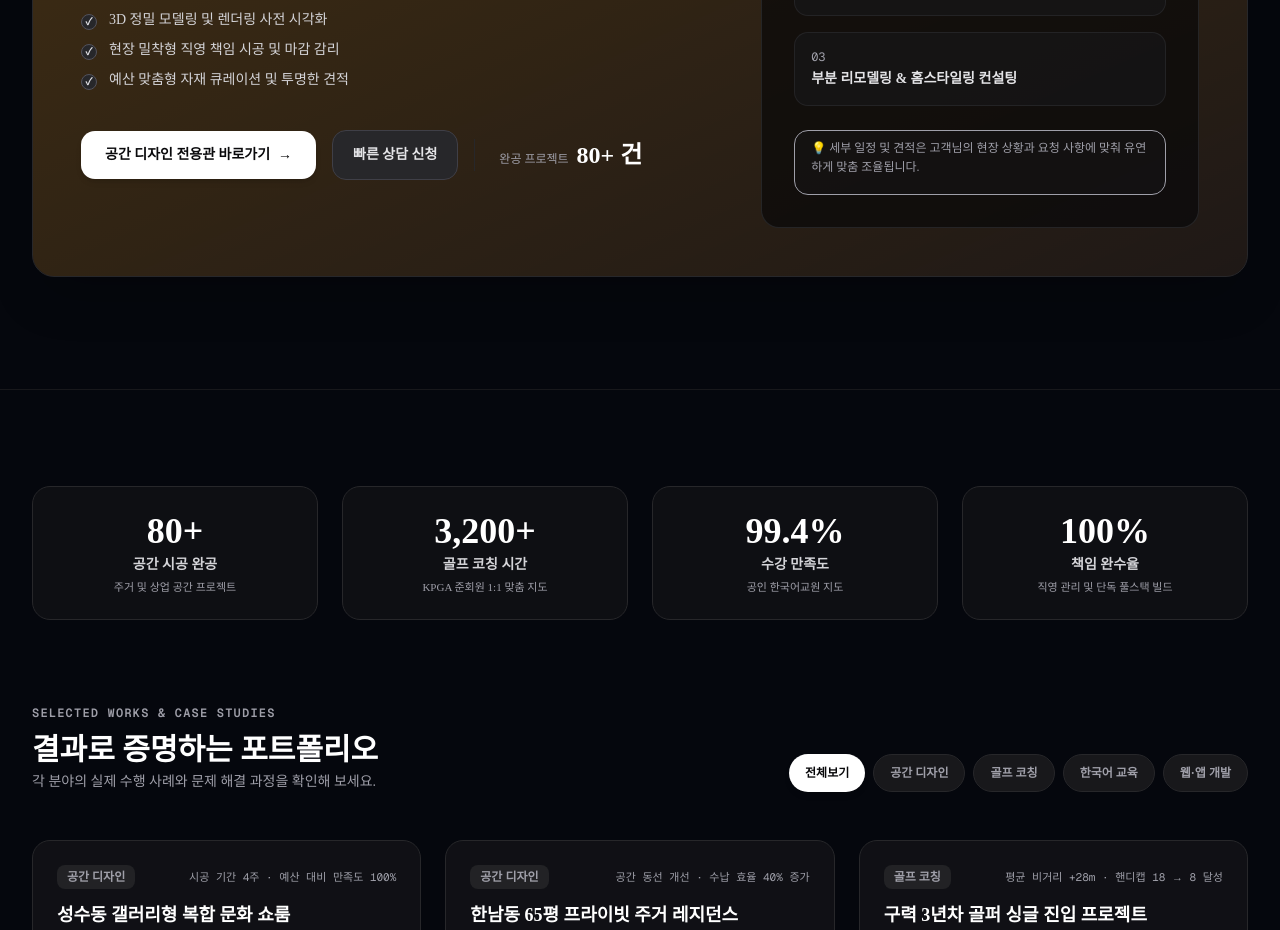
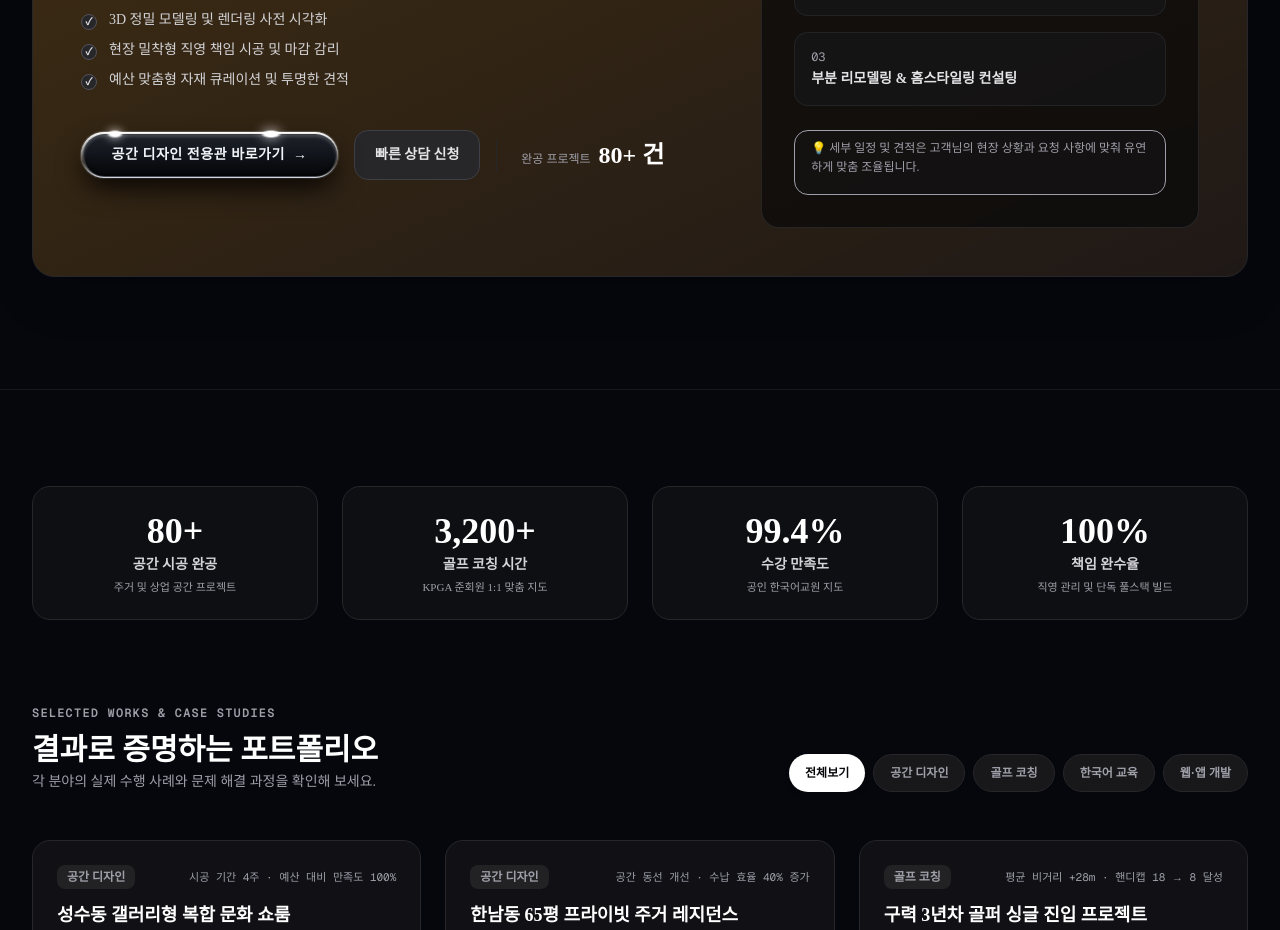
Before and after one commit to alvin717/thegrim, a Next.js app: page / in a window 1280 px wide. Shown: the part 1600-2530 px from the top of the page. Built offline with nearby package versions, Linux system fonts and the light colour scheme; no server answers.

Commit message:
style: apply luxury chrome capsule button design matching user reference

```diff
--- a/app/dev/page.tsx
+++ b/app/dev/page.tsx
@@ -114,14 +114,18 @@ export default function DevPage() {
           <div className="pt-4 flex flex-wrap justify-center gap-4">
             <a
               href="#solutions"
-              className="px-6 py-3.5 rounded-xl bg-white text-zinc-950 font-bold text-sm hover:bg-zinc-200 transition-all shadow-lg active:scale-95 min-h-[44px] flex items-center gap-2"
+              className="chrome-capsule-btn group"
             >
-              <span>개발 솔루션 둘러보기</span>
-              <span>↓</span>
+              <span className="chrome-sparkle-left" />
+              <span className="chrome-sparkle-right" />
+              <span className="chrome-capsule-inner px-7 py-3 text-sm">
+                <span>개발 솔루션 둘러보기</span>
+                <span className="text-zinc-400 group-hover:translate-y-0.5 transition-transform font-bold">↓</span>
+              </span>
             </a>
             <a
               href="#contact"
-              className="px-6 py-3.5 rounded-xl bg-zinc-850 hover:bg-zinc-800 text-white font-bold text-sm border border-zinc-700 transition-all min-h-[44px] flex items-center gap-2"
+              className="px-6 py-3.5 rounded-full bg-zinc-850 hover:bg-zinc-800 text-white font-bold text-sm border border-zinc-700 transition-all min-h-[46px] flex items-center gap-2"
             >
               <span>프로젝트 외주 & 견적 문의</span>
               <span>→</span>
--- a/app/globals.css
+++ b/app/globals.css
@@ -130,3 +130,97 @@
     overflow-x: hidden;
   }
 }
+
+/* ─────────────────────────────────────────────────────────────
+   럭셔리 메탈릭 크롬 알약 버튼 (Chrome Capsule Glass Button)
+   - 첨부 이미지 기반: 유려한 실버 크롬 더블 림 + 다크 렌즈 그라데이션 + 스파클 광택
+───────────────────────────────────────────────────────────── */
+.chrome-capsule-btn {
+  position: relative;
+  display: inline-flex;
+  align-items: center;
+  justify-content: center;
+  border-radius: 9999px;
+  padding: 1.5px;
+  background: linear-gradient(
+    180deg,
+    rgba(255, 255, 255, 0.95) 0%,
+    rgba(200, 210, 225, 0.6) 35%,
+    rgba(60, 65, 75, 0.3) 65%,
+    rgba(230, 240, 255, 0.9) 100%
+  );
+  box-shadow:
+    0 12px 28px -4px rgba(0, 0, 0, 0.9),
+    0 0 1px 1px rgba(255, 255, 255, 0.25),
+    inset 0 1px 1.5px rgba(255, 255, 255, 0.8);
+  cursor: pointer;
+  transition: all 0.3s cubic-bezier(0.16, 1, 0.3, 1);
+  text-decoration: none;
+  min-height: 46px;
+}
+
+.chrome-capsule-btn:hover {
+  transform: translateY(-1.5px) scale(1.015);
+  box-shadow:
+    0 16px 36px -4px rgba(0, 0, 0, 0.95),
+    0 0 20px 2px rgba(255, 255, 255, 0.35),
+    inset 0 1px 2px rgba(255, 255, 255, 0.9);
+}
+
+.chrome-capsule-btn:active {
+  transform: translateY(1px) scale(0.985);
+}
+
+.chrome-capsule-inner {
+  position: relative;
+  display: inline-flex;
+  align-items: center;
+  justify-content: center;
+  gap: 0.5rem;
+  width: 100%;
+  height: 100%;
+  border-radius: 9999px;
+  padding: 0.65rem 1.75rem;
+  background: linear-gradient(
+    180deg,
+    #1d2129 0%,
+    #12151c 45%,
+    #0a0c10 75%,
+    #05070a 100%
+  );
+  border: 1px solid rgba(255, 255, 255, 0.2);
+  box-shadow:
+    inset 0 2px 3px rgba(255, 255, 255, 0.18),
+    inset 0 -2px 3px rgba(0, 0, 0, 0.6);
+  color: #f1f4f8;
+  font-weight: 700;
+  letter-spacing: 0.04em;
+  font-size: 0.875rem;
+  white-space: nowrap;
+}
+
+/* 반짝이는 메탈릭 스파클 하이라이트 (좌측 10시 방향) */
+.chrome-sparkle-left {
+  position: absolute;
+  top: -2px;
+  left: 10%;
+  width: 16px;
+  height: 8px;
+  background: radial-gradient(ellipse at center, #ffffff 40%, rgba(255, 255, 255, 0) 75%);
+  filter: drop-shadow(0 0 5px #ffffff);
+  pointer-events: none;
+  z-index: 2;
+}
+
+/* 반짝이는 메탈릭 스파클 하이라이트 (상단 중앙 우측 1시 방향) */
+.chrome-sparkle-right {
+  position: absolute;
+  top: -2px;
+  right: 22%;
+  width: 20px;
+  height: 8px;
+  background: radial-gradient(ellipse at center, #ffffff 45%, rgba(255, 255, 255, 0) 75%);
+  filter: drop-shadow(0 0 6px #ffffff);
+  pointer-events: none;
+  z-index: 2;
+}
--- a/app/golf/page.tsx
+++ b/app/golf/page.tsx
@@ -109,14 +109,18 @@ export default function GolfPage() {
           <div className="pt-4 flex flex-wrap justify-center gap-4">
             <a
               href="#programs"
-              className="px-6 py-3.5 rounded-xl bg-white text-zinc-950 font-bold text-sm hover:bg-zinc-200 transition-all shadow-lg active:scale-95 min-h-[44px] flex items-center gap-2"
+              className="chrome-capsule-btn group"
             >
-              <span>레슨 커리큘럼 확인하기</span>
-              <span>↓</span>
+              <span className="chrome-sparkle-left" />
+              <span className="chrome-sparkle-right" />
+              <span className="chrome-capsule-inner px-7 py-3 text-sm">
+                <span>레슨 커리큘럼 확인하기</span>
+                <span className="text-zinc-400 group-hover:translate-y-0.5 transition-transform font-bold">↓</span>
+              </span>
             </a>
             <a
               href="#contact"
-              className="px-6 py-3.5 rounded-xl bg-zinc-850 hover:bg-zinc-800 text-white font-bold text-sm border border-zinc-700 transition-all min-h-[44px] flex items-center gap-2"
+              className="px-6 py-3.5 rounded-full bg-zinc-850 hover:bg-zinc-800 text-white font-bold text-sm border border-zinc-700 transition-all min-h-[46px] flex items-center gap-2"
             >
               <span>1:1 원포인트 레슨 신청</span>
               <span>→</span>
--- a/app/interior/page.tsx
+++ b/app/interior/page.tsx
@@ -119,14 +119,18 @@ export default function InteriorPage() {
           <div className="pt-4 flex flex-wrap justify-center gap-4">
             <a
               href="#portfolio"
-              className="px-6 py-3.5 rounded-xl bg-white text-zinc-950 font-bold text-sm hover:bg-zinc-200 transition-all shadow-lg active:scale-95 min-h-[44px] flex items-center gap-2"
+              className="chrome-capsule-btn group"
             >
-              <span>시공 포트폴리오 둘러보기</span>
-              <span>↓</span>
+              <span className="chrome-sparkle-left" />
+              <span className="chrome-sparkle-right" />
+              <span className="chrome-capsule-inner px-7 py-3 text-sm">
+                <span>시공 포트폴리오 둘러보기</span>
+                <span className="text-zinc-400 group-hover:translate-y-0.5 transition-transform font-bold">↓</span>
+              </span>
             </a>
             <a
               href="#contact"
-              className="px-6 py-3.5 rounded-xl bg-zinc-850 hover:bg-zinc-800 text-white font-bold text-sm border border-zinc-700 transition-all min-h-[44px] flex items-center gap-2"
+              className="px-6 py-3.5 rounded-full bg-zinc-850 hover:bg-zinc-800 text-white font-bold text-sm border border-zinc-700 transition-all min-h-[46px] flex items-center gap-2"
             >
               <span>실시간 견적 & 상담 신청</span>
               <span>→</span>
--- a/app/korean/page.tsx
+++ b/app/korean/page.tsx
@@ -100,14 +100,18 @@ export default function KoreanPage() {
           <div className="pt-4 flex flex-wrap justify-center gap-4">
             <a
               href="#courses"
-              className="px-6 py-3.5 rounded-xl bg-white text-zinc-950 font-bold text-sm hover:bg-zinc-200 transition-all shadow-lg active:scale-95 min-h-[44px] flex items-center gap-2"
+              className="chrome-capsule-btn group"
             >
-              <span>교육 과정 둘러보기</span>
-              <span>↓</span>
+              <span className="chrome-sparkle-left" />
+              <span className="chrome-sparkle-right" />
+              <span className="chrome-capsule-inner px-7 py-3 text-sm">
+                <span>교육 과정 둘러보기</span>
+                <span className="text-zinc-400 group-hover:translate-y-0.5 transition-transform font-bold">↓</span>
+              </span>
             </a>
             <a
               href="#contact"
-              className="px-6 py-3.5 rounded-xl bg-zinc-850 hover:bg-zinc-800 text-white font-bold text-sm border border-zinc-700 transition-all min-h-[44px] flex items-center gap-2"
+              className="px-6 py-3.5 rounded-full bg-zinc-850 hover:bg-zinc-800 text-white font-bold text-sm border border-zinc-700 transition-all min-h-[46px] flex items-center gap-2"
             >
               <span>무료 레벨 테스트 & 상담</span>
               <span>→</span>
--- a/components/navbar.tsx
+++ b/components/navbar.tsx
@@ -130,10 +130,14 @@ export default function Navbar() {
           ) : (
             <Link
               href="/login"
-              className="px-4 py-2 rounded-full bg-white text-zinc-950 hover:bg-zinc-200 text-xs font-extrabold transition-all shadow-md active:scale-95 flex items-center gap-1.5 min-h-[38px]"
+              className="chrome-capsule-btn !min-h-[38px] group"
             >
-              <span>고객 / 수강생 로그인</span>
-              <span>→</span>
+              <span className="chrome-sparkle-left !left-[8%] !w-3 !h-1" />
+              <span className="chrome-sparkle-right !right-[15%] !w-3 !h-1" />
+              <span className="chrome-capsule-inner !px-4 !py-1.5 !text-xs font-bold">
+                <span>고객 / 수강생 로그인</span>
+                <span className="text-zinc-400 group-hover:translate-x-0.5 transition-transform">→</span>
+              </span>
             </Link>
           )}
 
--- a/components/services-section.tsx
+++ b/components/services-section.tsx
@@ -222,10 +222,14 @@ export default function ServicesSection() {
                     ? "/korean"
                     : "/dev"
                 }
-                className="px-6 py-3.5 rounded-xl bg-white text-zinc-950 font-extrabold text-sm hover:bg-zinc-200 transition-all shadow-md active:scale-[0.98] min-h-[44px] flex items-center gap-2 group"
+                className="chrome-capsule-btn group"
               >
-                <span>{activeService.category.split("&")[0].trim()} 전용관 바로가기</span>
-                <span className="group-hover:translate-x-1 transition-transform">→</span>
+                <span className="chrome-sparkle-left" />
+                <span className="chrome-sparkle-right" />
+                <span className="chrome-capsule-inner px-6 py-3 text-xs sm:text-sm font-extrabold">
+                  <span>{activeService.category.split("&")[0].trim()} 전용관 바로가기</span>
+                  <span className="group-hover:translate-x-1 transition-transform font-bold">→</span>
+                </span>
               </Link>
 
               <button
```
Also changed, not shown: components/ui/scroll-locked-video-hero.tsx (+12 -7 lines).
